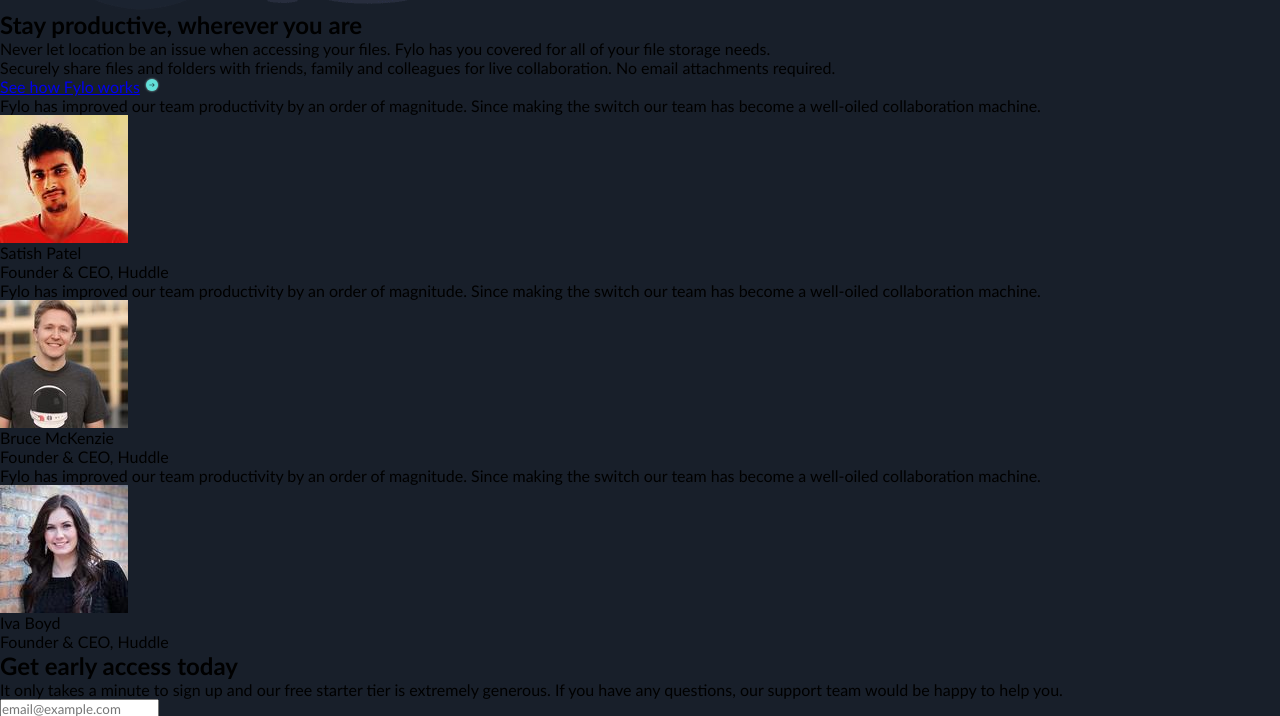
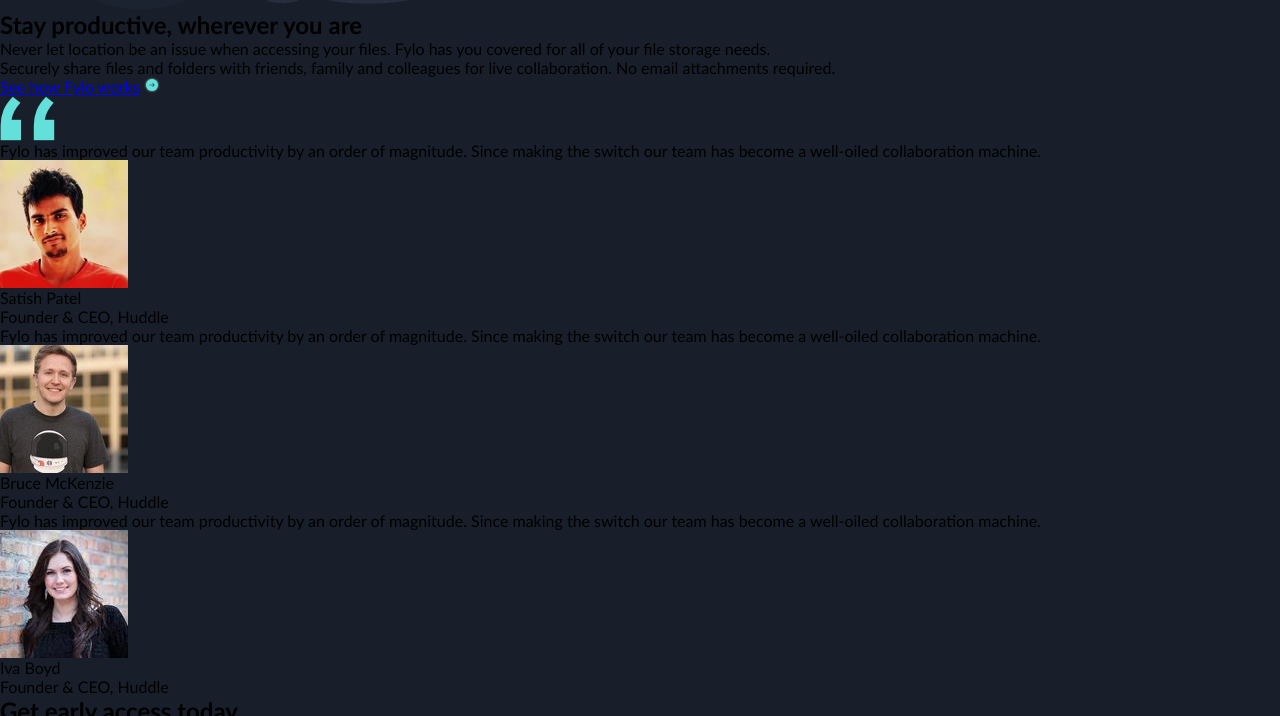
Before and after one commit to rositatisor/2-fylo-dark-theme-landing-page-master, a plain HTML site: page index.html in a window 1280 px wide. Shown: the part 1580-2296 px from the top of the page. Drawn offline with Linux system fonts and the light colour scheme.

Commit message:
HTML update

```diff
--- a/index.html
+++ b/index.html
@@ -73,6 +73,9 @@
   </main>
 
   <main class="testimonials-section">
+    <div class="testimonials-bg">
+      <img class="bg-quote" src="/images/bg-quotes.png" alt="Quote">
+    </div>
     <div class="profile-1">
       <div class="quote">
         <p>Fylo has improved our team productivity by an order of magnitude. Since making the switch our team has
--- a/main.css
+++ b/main.css
@@ -83,6 +83,12 @@ body {
     .testimonials-section {
 
     }
+        .testimonials-bg {
+
+        }
+        .bg-quote{
+
+        }
         .profile-1 {
 
         }
```
